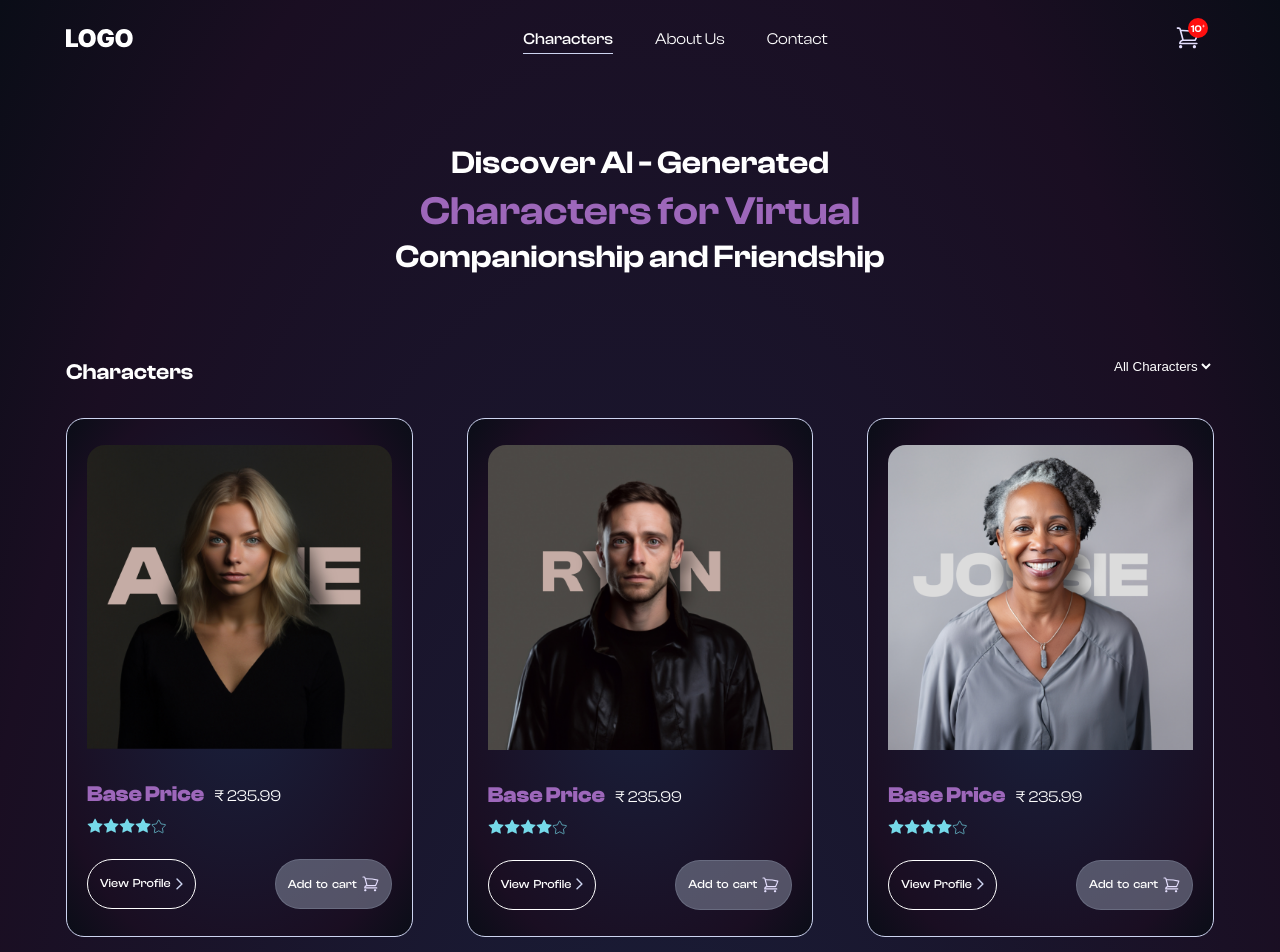
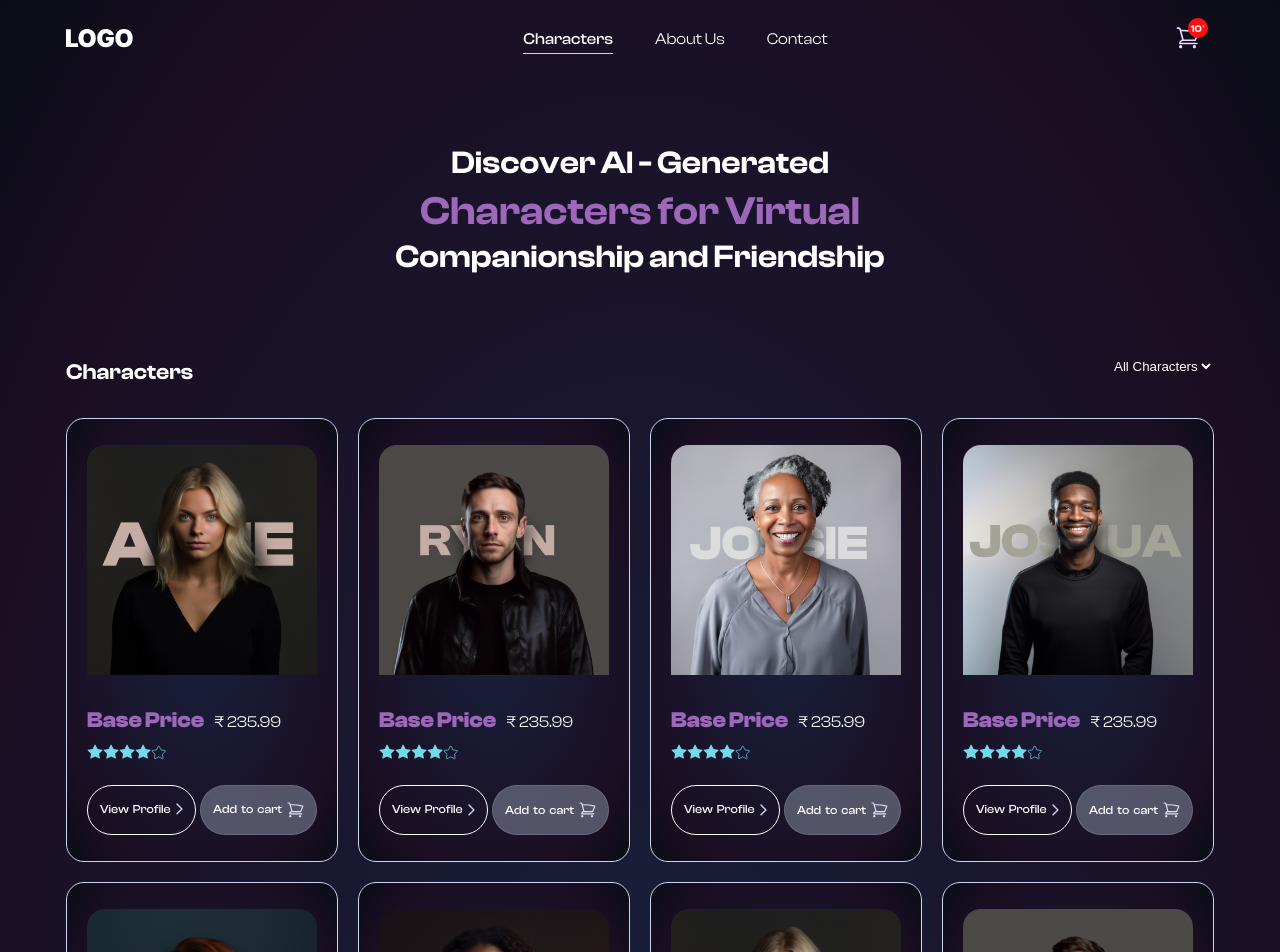
Before and after one commit to kgsantosh770/soul-shop, a React (Create React App) app: page /characters in a window 1280 px wide. Shown: the top 952 px of the page. Built offline with nearby package versions, Linux system fonts and the light colour scheme; a web font is replaced by a local one.

Commit message:
4 cols in desktop

```diff
--- a/src/components/CardGroup/CardGroup.css
+++ b/src/components/CardGroup/CardGroup.css
@@ -47,6 +47,7 @@
     }
 
     .cards-wrapper.single {
-        grid-template-columns: repeat(3, 1fr);
+        grid-template-columns: repeat(4, 1fr);
+        gap: 20px;
     }
 }
```
